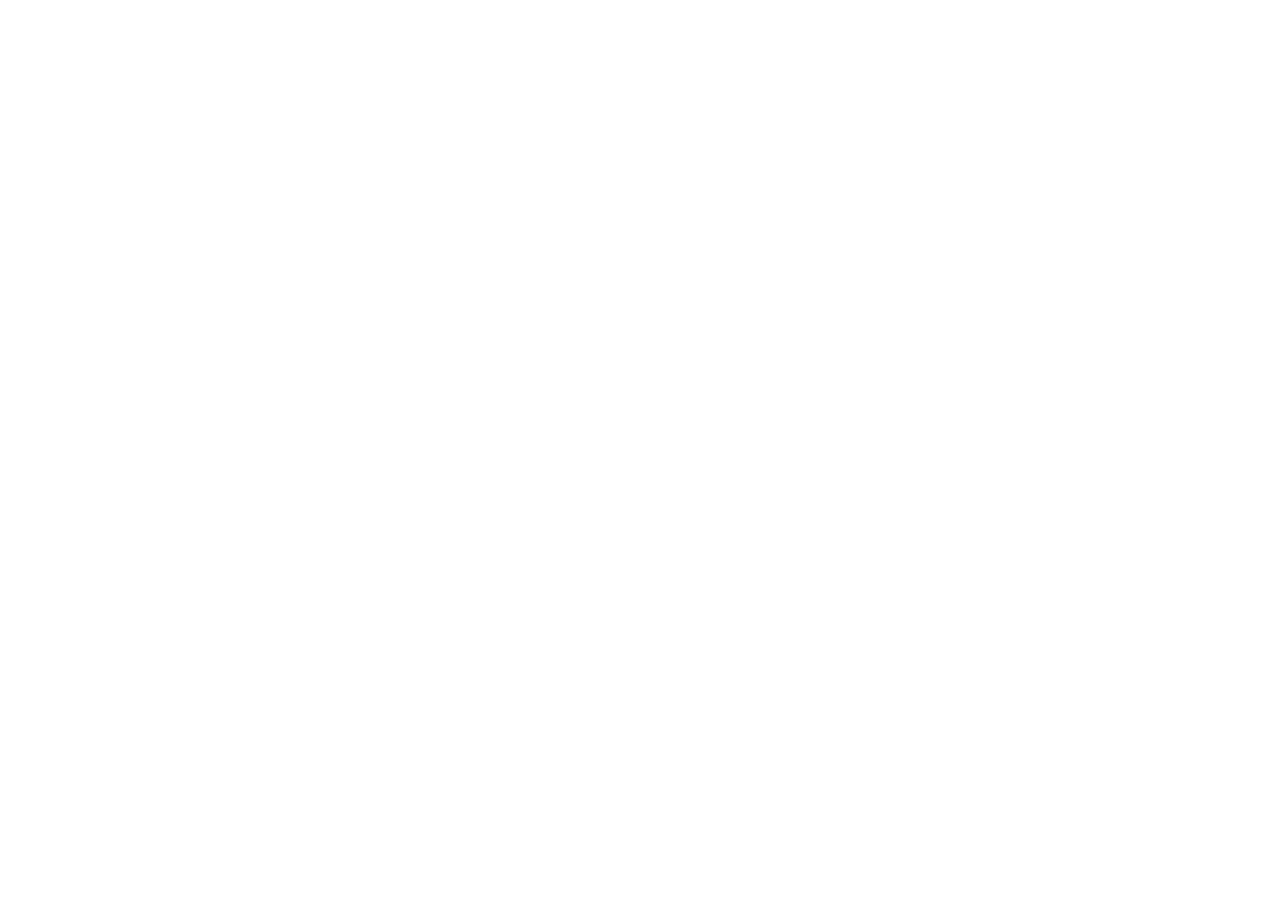
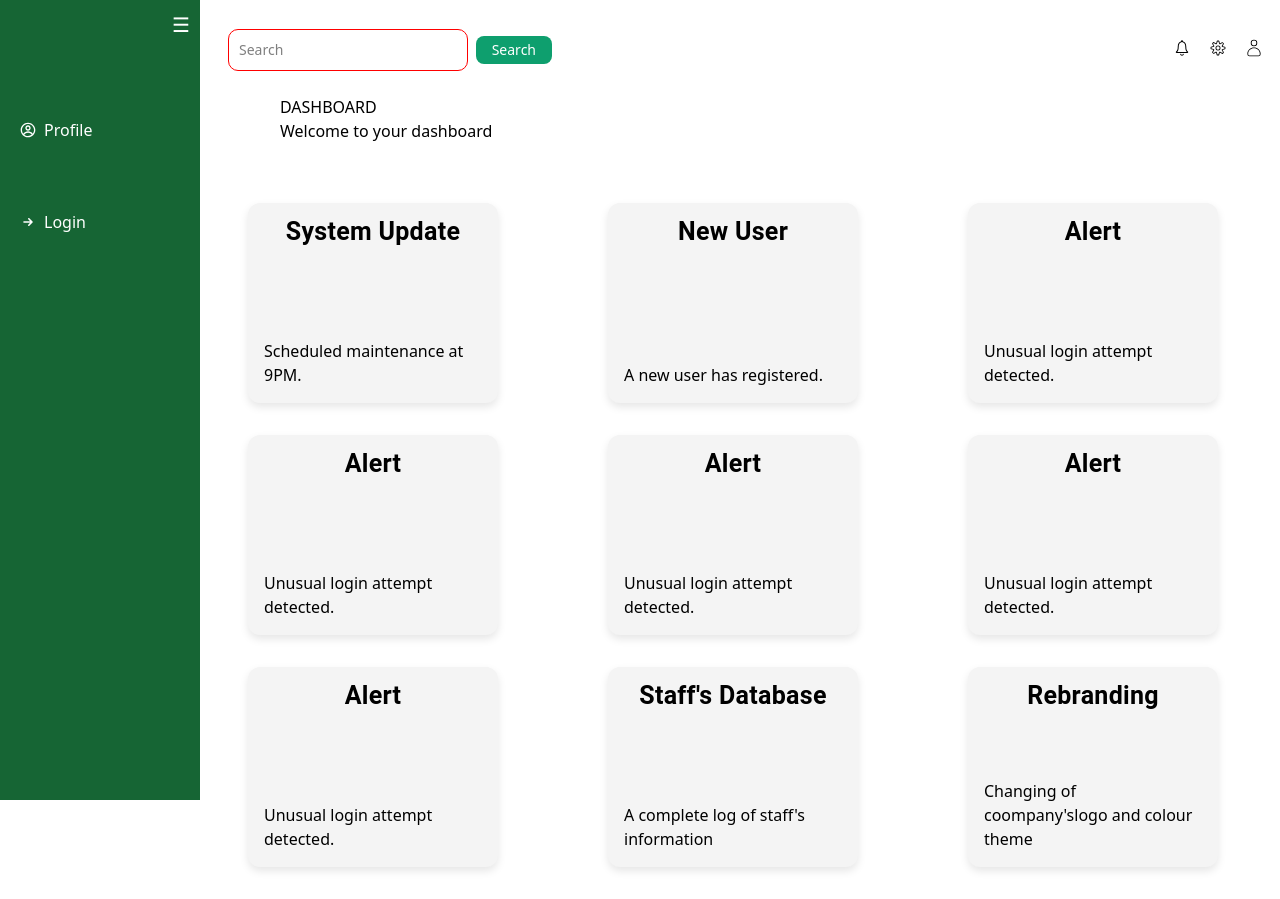
Before and after one commit to olubusoro/CS-KMS, a React (Vite) app: page /userdashboard in a window 1280 px wide. Before the commit this address had no page. Before the commit the page ends 800 px from the top, so only its background shows below. Built offline with nearby package versions, Linux system fonts and the light colour scheme.

Commit message:
added new components for modals

```diff
--- a/package.json
+++ b/package.json
@@ -13,6 +13,7 @@
   "dependencies": {
     "flowbite": "^3.1.2",
     "flowbite-react": "^0.11.7",
+    "jwt-decode": "^4.0.0",
     "react": "^19.1.0",
     "react-dom": "^19.1.0",
     "react-icons": "^5.5.0",
--- a/src/App.jsx
+++ b/src/App.jsx
@@ -5,6 +5,9 @@ import Login from './Pages/Login'
 import DashboardLayout from './Components/SdashboardLayout';
 import Sidebar from "./Components/Side"
 import Topbar from './Components/Topbar';
+import DadminDashboard from './Pages/DadminDashboard';
+import UserDashboard from './Pages/UserDashboard';
+
 
 
 function App() {
@@ -20,6 +23,8 @@ function App() {
         <Routes>
           <Route path="/" element={<Login />} />
           <Route path="/dashboardLayout" element={<DashboardLayout />} />
+          <Route path="/dadmindashboard" element={<DadminDashboard />} />
+          <Route path="/userdashboard" element={<UserDashboard />} />
         </Routes>
       </main>
     </div>
--- a/src/Components/Side.jsx
+++ b/src/Components/Side.jsx
@@ -1,85 +1,77 @@
-import React, {useState} from "react";
-import {
-  HiChartPie,
-  HiViewBoards,
-  HiInbox,
-  HiUser,
-  HiShoppingBag,
-  HiArrowSmRight,
-  HiTable,
-} from "react-icons/hi";
-import { MdOutlinePostAdd } from "react-icons/md";
+import React, {useState, useEffect} from "react";
+import {Link, useLocation} from "react-router-dom";
+import {HiArrowSmRight, HiTable} from "react-icons/hi";
+import {MdOutlinePostAdd} from "react-icons/md";
 import {CgProfile} from "react-icons/cg";
 import { FaPeopleGroup } from "react-icons/fa6";
-import { RiGroup3Fill } from "react-icons/ri";
+import {MdCategory} from "react-icons/md";
+import {RiGroup3Fill} from "react-icons/ri";
 import {TbReportAnalytics} from "react-icons/tb";
 import "./Side.css";
 
 const Side = () => {
   const [isOpen, setIsOpen] = useState(true);
+  const [userRole, setUserRole] = useState(null); // null by default
+  const location = useLocation();
+
+  // Update role on every route change
+  useEffect(() => {
+    const token = localStorage.getItem("token");
+    const storedRole = localStorage.getItem("userRole");
+
+    if (token && storedRole) {
+      setUserRole(storedRole);
+    } else {
+      setUserRole(null); // fallback if not logged in
+    }
+  }, [location.pathname]);
 
   const toggleSidebar = () => setIsOpen(!isOpen);
-  const userRole = localStorage.getItem("userRole") || "staff";
 
   const sideBarItems = {
-    super_admin: [
-      { icon: <MdOutlinePostAdd />, label: "Post" },
-      { icon: <RiGroup3Fill />, label: "Users" },
-      { icon: <FaPeopleGroup />, label: "Department" },
-      { icon: <CgProfile />, label: "Profile" },
-      { icon: <TbReportAnalytics />, label: "Analysis" },
-      { icon: <HiArrowSmRight />, label: "Sign In" },
-      { icon: <HiTable />, label: "Sign Up" },
+    SuperAdmin: [
+      {icon: <MdOutlinePostAdd />, label: "Post", path: "/post"},
+      {icon: <RiGroup3Fill />, label: "Users", path: "/users"},
+      {icon: <FaPeopleGroup />, label: "Department", path: "/department"},
+      {icon: <TbReportAnalytics />, label: "Analysis", path: "/analysis"},
+      {icon: <CgProfile />, label: "Profile", path: "/profile"},
+      {icon: <HiTable />, label: "Sign Up", path: "/signout"},
     ],
-    admin: [
-      { icon: <MdOutlinePostAdd />, label: "Post" },
-      { icon: <FaPeopleGroup />, label: "Department" },
-      { icon: <CgProfile />, label: "Profile" },
+    DeptAdmin: [
+      {icon: <MdOutlinePostAdd />, label: "Post", path: "/post"},
+      {icon: <MdCategory />, label: "Category", path: "/category"},
+      {icon: <CgProfile />, label: "Profile", path: "/profile"},
     ],
-    staff: [
-      { icon: <CgProfile />, label: "Profile" },
-      { icon: <TbReportAnalytics />, label: "Analysis" },
+    Staff: [
+      {icon: <MdOutlinePostAdd />, label: "Post", path: "/post"},
+      {icon: <CgProfile />, label: "Profile", path: "/profile"},
+      {icon: <HiTable />, label: "Sign Up", path: "/signout"},
     ],
   };
 
+  const defaultItems = [
+    {icon: <CgProfile />, label: "Profile", path: "/profile"},
+    {icon: <HiArrowSmRight />, label: "Login", path: "/login"},
+  ];
+
+  // Decide what menu to show
+  const menuItems = userRole
+    ? sideBarItems[userRole] || defaultItems
+    : defaultItems;
 
   return (
     <div className={`sidebar ${isOpen ? "open" : "collapsed"}`}>
       <button className="toggle-btn" onClick={toggleSidebar}>
         ☰
       </button>
-
-      {/* put a generic user logo */}
       <ul className="menu">
-        {sideBarItems[userRole] ?.map((item, index) => (
-          <li>
-            {item.icon} {isOpen && <span>{item.label}</span>}
+        {menuItems.map((item, index) => (
+          <li key={index}>
+            <Link to={item.path} className="flex items-center gap-2">
+              {item.icon} {isOpen && <span>{item.label}</span>}
+            </Link>
           </li>
         ))}
-        // <li>
-        //   <MdOutlinePostAdd /> {isOpen && <span>Post</span>}
-        // </li>
-        // <li>
-        //   <RiGroup3Fill /> {isOpen && <span>Users</span>}
-        // </li>
-        // <li>
-        //   <FaPeopleGroup /> {isOpen && <span>Department</span>}
-        // </li>
-        // <li>
-        //   {" "}
-        //   <CgProfile />
-        //   {isOpen && <span>Profile</span>}
-        // </li>
-        // <li>
-        //   <TbReportAnalytics />
-        //   {isOpen && <span>Analysis</span>}
-        // </li>
-        // <li>
-        //   <HiArrowSmRight /> {isOpen && <span>Sign In</span>}
-        // </li>
-        // <li>
-        //   <HiTable /> {isOpen && <span>Sign Up</span>}
-        // </li>
       </ul>
     </div>
   );
--- a/src/Components/Topbar.jsx
+++ b/src/Components/Topbar.jsx
@@ -5,13 +5,13 @@ import {CiUser} from "react-icons/ci";
 
 const Topbar = () => {
   return (
-    <nav class="bg-white">
-      <div class="max-w-screen-xl flex flex-wrap items-center justify-between mx-auto p-4">
+    <nav className="bg-white">
+      <div className="max-w-screen-xl flex flex-wrap items-center justify-between mx-auto p-4">
         <div className="search-bar">
-          <form class="w-2xs mx-auto">
+          <form className="w-2xs mx-auto">
             <label
               for="default-search"
-              class="mb-2 text-sm font-medium  sr-only dark:text-white"
+              className="mb-2 text-sm font-medium  sr-only dark:text-white"
             >
               Search
             </label>
@@ -50,7 +50,7 @@ const Topbar = () => {
         <button
           data-collapse-toggle="navbar-default"
           type="button"
-          class="inline-flex items-center p-2 w-10 h-10 justify-center text-sm text-gray-500 rounded-lg md:hidden hover:bg-gray-100 focus:outline-none focus:ring-2 focus:ring-gray-200 dark:text-gray-400 dark:hover:bg-gray-700 dark:focus:ring-gray-600"
+          className="inline-flex items-center p-2 w-10 h-10 justify-center text-sm text-gray-500 rounded-lg md:hidden hover:bg-gray-100 focus:outline-none focus:ring-2 focus:ring-gray-200 dark:text-gray-400 dark:hover:bg-gray-700 dark:focus:ring-gray-600"
           aria-controls="navbar-default"
           aria-expanded="false"
         ></button>
--- /dev/null
+++ b/src/Pages/DadminDashboard.jsx
@@ -0,0 +1,79 @@
+import React from "react";
+import Intro from "../Props/Intro";
+import Side from "../Components/Side";
+import Topbar from "../Components/Topbar";
+import Card from "../Props/Dashboardcard";
+
+const DadminDashboarad = () => {
+  // const usersPost = [
+  //   {Title:"Rebranding", description:"We are planning on changing the color theme of the company with a new Logo"},
+  //   {Title:"Rebranding", description:"We are planning on changing the color theme of the company with a new Logo"},
+  //   {Title:"Rebranding", description:"We are planning on changing the color theme of the company with a new Logo"},
+  //   {Title:"Rebranding", description:"We are planning on changing the color theme of the company with a new Logo"},
+  // ]
+  return (
+    <div className="flex min-h-screen ">
+      {/* Sidebar */}
+      <div className="w-[250px] fixed h-screen">
+        <Side />
+      </div>
+
+      {/* Main Content */}
+      <div className="flex-1 ml-[200px]">
+        {/* Topbar sits at the top of the main content */}
+        <Topbar />
+
+        {/* Dashboard Content */}
+        <div className="">
+          <header>
+            <Intro
+              Title="DASHBOARD"
+              Subtitle="Welcome to your dashboard"
+              className="ml-20"
+            />
+          </header>
+
+          <main>
+            <div className=" grid content-center grid-cols-3 pt-15">
+              <Card
+                title="System Update"
+                description="Scheduled maintenance at 9PM."
+              />
+              <Card title="New User" description="A new user has registered." />
+              <Card
+                title="Alert"
+                description="Unusual login attempt detected."
+              />
+              <Card
+                title="Alert"
+                description="Unusual login attempt detected."
+              />
+              <Card
+                title="Alert"
+                description="Unusual login attempt detected."
+              />
+              <Card
+                title="Alert"
+                description="Unusual login attempt detected."
+              />
+              <Card
+                title="Alert"
+                description="Unusual login attempt detected."
+              />
+              <Card
+                title="Staff's Database"
+                description="A complete log of staff's information"
+              />
+              <Card
+                title="Rebranding"
+                description="Changing of coompany'slogo and colour theme"
+              />
+            </div>
+          </main>
+        </div>
+      </div>
+    </div>
+  );
+};
+
+export default DadminDashboarad;
--- /dev/null
+++ b/src/Pages/UserDashboard.jsx
@@ -0,0 +1,79 @@
+import React from "react";
+import Intro from "../Props/Intro";
+import Side from "../Components/Side";
+import Topbar from "../Components/Topbar";
+import Card from "../Props/Dashboardcard";
+
+const UserDashboard = () => {
+  // const usersPost = [
+  //   {Title:"Rebranding", description:"We are planning on changing the color theme of the company with a new Logo"},
+  //   {Title:"Rebranding", description:"We are planning on changing the color theme of the company with a new Logo"},
+  //   {Title:"Rebranding", description:"We are planning on changing the color theme of the company with a new Logo"},
+  //   {Title:"Rebranding", description:"We are planning on changing the color theme of the company with a new Logo"},
+  // ]
+  return (
+    <div className="flex min-h-screen ">
+      {/* Sidebar */}
+      <div className="w-[250px] fixed h-screen">
+        <Side />
+      </div>
+
+      {/* Main Content */}
+      <div className="flex-1 ml-[200px]">
+        {/* Topbar sits at the top of the main content */}
+        <Topbar />
+
+        {/* Dashboard Content */}
+        <div className="">
+          <header>
+            <Intro
+              Title="DASHBOARD"
+              Subtitle="Welcome to your dashboard"
+              className="ml-20"
+            />
+          </header>
+
+          <main>
+            <div className=" grid content-center grid-cols-3 pt-15">
+              <Card
+                title="System Update"
+                description="Scheduled maintenance at 9PM."
+              />
+              <Card title="New User" description="A new user has registered." />
+              <Card
+                title="Alert"
+                description="Unusual login attempt detected."
+              />
+              <Card
+                title="Alert"
+                description="Unusual login attempt detected."
+              />
+              <Card
+                title="Alert"
+                description="Unusual login attempt detected."
+              />
+              <Card
+                title="Alert"
+                description="Unusual login attempt detected."
+              />
+              <Card
+                title="Alert"
+                description="Unusual login attempt detected."
+              />
+              <Card
+                title="Staff's Database"
+                description="A complete log of staff's information"
+              />
+              <Card
+                title="Rebranding"
+                description="Changing of coompany'slogo and colour theme"
+              />
+            </div>
+          </main>
+        </div>
+      </div>
+    </div>
+  );
+};
+
+export default UserDashboard;
```
Also changed, not shown: src/Components/CreateDepartment.jsx (added, +11 -0 lines), src/Components/CreateUser.jsx (added, +11 -0 lines), src/Components/Notifications.jsx (added, +11 -0 lines), src/Components/Passwordchange.jsx (added, +11 -0 lines), src/Pages/Login.jsx (+43 -16 lines), 1 other file (tests, documents, lock files or other folders).
